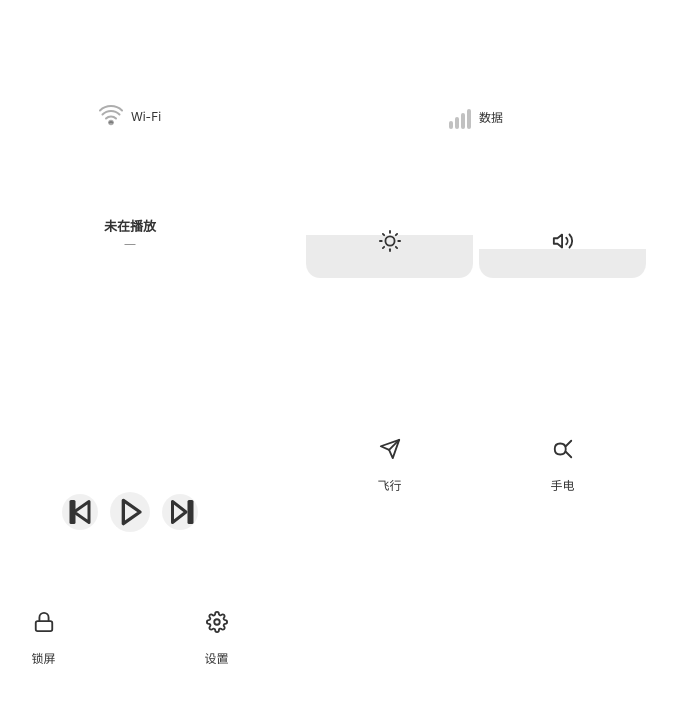
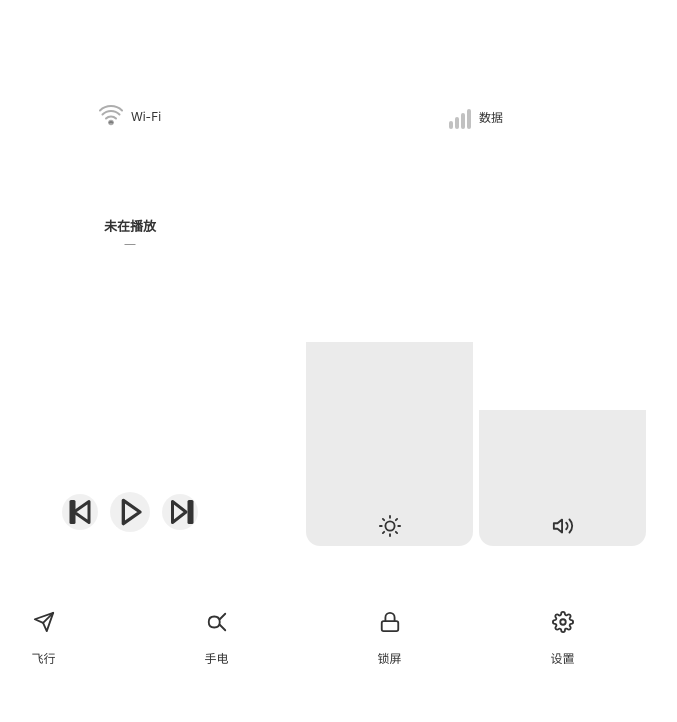
Before and after one commit to Dunoguang/Re-Vibe-Launcher, a plain HTML site: page app/src/main/assets/control_center.html in a window 1280 px wide. Shown: the whole page, without its empty margins (337-1014 px from the left). Drawn offline with Linux system fonts and the light colour scheme.

Commit message:
🐛 修复网格布局对齐原项目
- card-bar1: grid-column:3/4, grid-row:2/4（亮度占 2 行）
- card-bar2: grid-column:4/5, grid-row:2/4（音量占 2 行）
- card-btn1~4: 分别占 row 4 的 4 列
- 亮度/音量 justify-content:flex-end（内容底部对齐）

```diff
--- a/app/src/main/assets/control_center.html
+++ b/app/src/main/assets/control_center.html
@@ -44,11 +44,15 @@ body{
 .music-btn svg{fill:none;stroke:#333;stroke-width:2;stroke-linecap:round;stroke-linejoin:round;display:block}
 .music-btn:active{background:rgba(0,0,0,0.15)}
 .music-btn-play{width:40px;height:40px}
-.card-bar1,.card-bar2{position:relative;overflow:hidden;padding:0;height:72px;justify-content:center}
+.card-bar1{grid-column:3/4;grid-row:2/4;flex-direction:column;padding:8px 4px 6px;position:relative;overflow:hidden;cursor:pointer;touch-action:none;justify-content:flex-end}
+.card-bar2{grid-column:4/5;grid-row:2/4;flex-direction:column;padding:8px 4px 6px;position:relative;overflow:hidden;cursor:pointer;touch-action:none;justify-content:flex-end}
 .bar-fill{position:absolute;bottom:0;left:0;right:0;background:rgba(0,0,0,0.08);transition:height .3s}
 .bar-content{position:relative;z-index:1;display:flex;flex-direction:column;align-items:center;gap:2px}
 .bar-icon svg{width:22px;height:22px;fill:none;stroke:#333;stroke-width:2;stroke-linecap:round;stroke-linejoin:round}
-.card-btn1,.card-btn2,.card-btn3,.card-btn4{flex-direction:column;padding:8px 4px}
+.card-btn1{grid-column:1/2;grid-row:4/5;flex-direction:column;padding:8px 4px}
+.card-btn2{grid-column:2/3;grid-row:4/5;flex-direction:column;padding:8px 4px}
+.card-btn3{grid-column:3/4;grid-row:4/5;flex-direction:column;padding:8px 4px}
+.card-btn4{grid-column:4/5;grid-row:4/5;flex-direction:column;padding:8px 4px}
 .icon-circle{width:36px;height:36px;background:rgba(255,255,255,0.6);border-radius:50%;display:flex;align-items:center;justify-content:center;flex-shrink:0;transition:background .2s}
 .icon-circle.active{background:rgba(255,255,255,0.9)}
 .btn-icon svg{width:22px;height:22px;fill:none;stroke:#333;stroke-width:2;stroke-linecap:round;stroke-linejoin:round}
```
